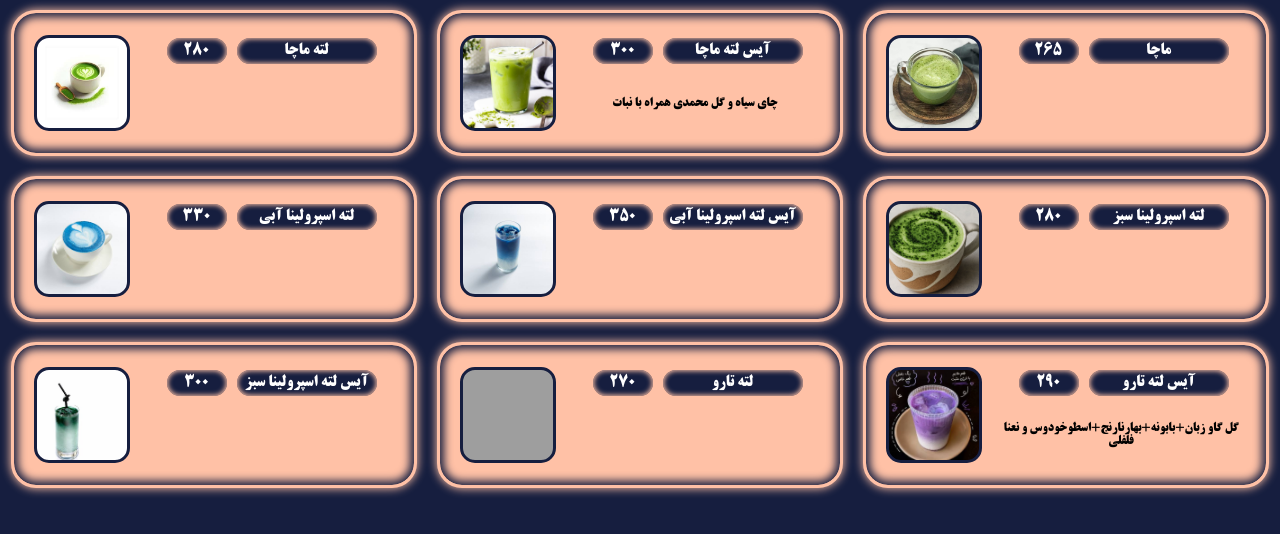
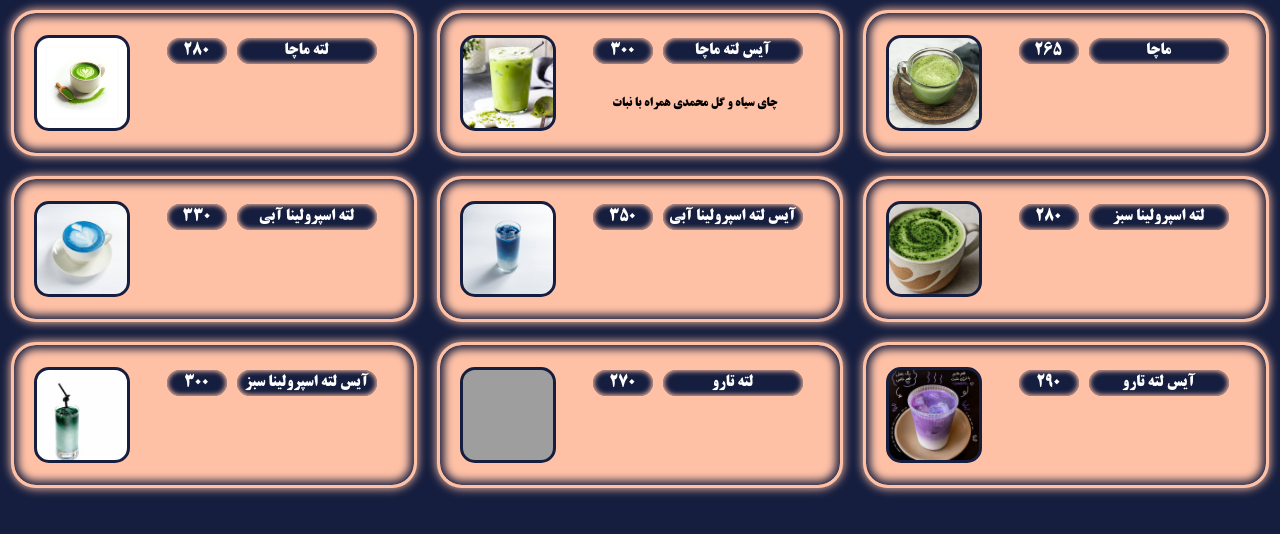
Before and after one commit to shojaa01/Teyar-Cake-Caf-, a plain HTML site: page file/menoada/index.html in a window 1280 px wide. Drawn offline with Linux system fonts and the light colour scheme; grey boxes are pictures that could not be loaded.

Commit message:
cafe 77854

```diff
--- a/file/menoada/index.html
+++ b/file/menoada/index.html
@@ -124,7 +124,7 @@
             <div class="textName">آیس لته تارو</div>
           </div>
           <div class="textInfo">
-            گل گاو زبان+بابونه+بهارنارنج+اسطوخودوس و نعنا فلفلی
+
           </div>
         </div>
       </div>
```
